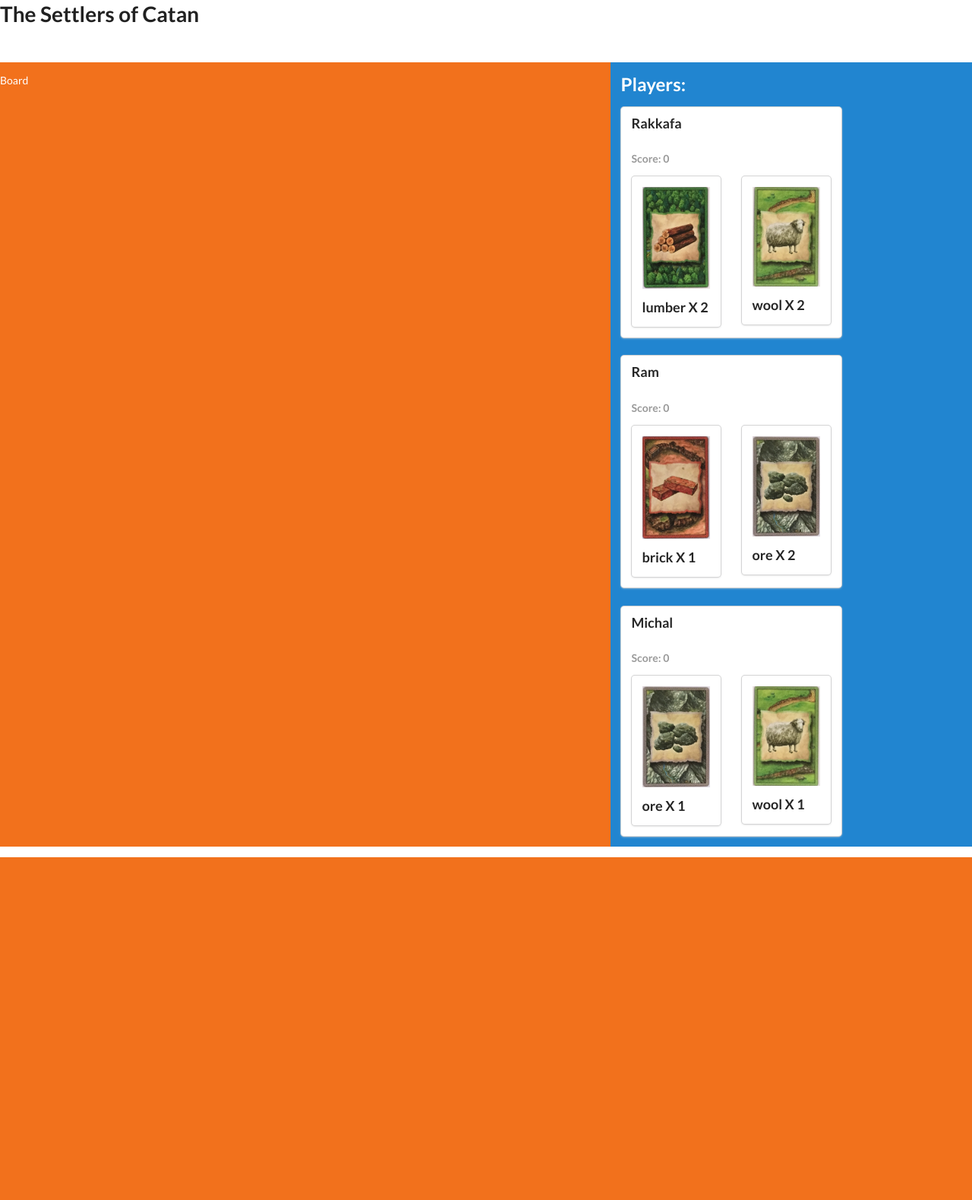
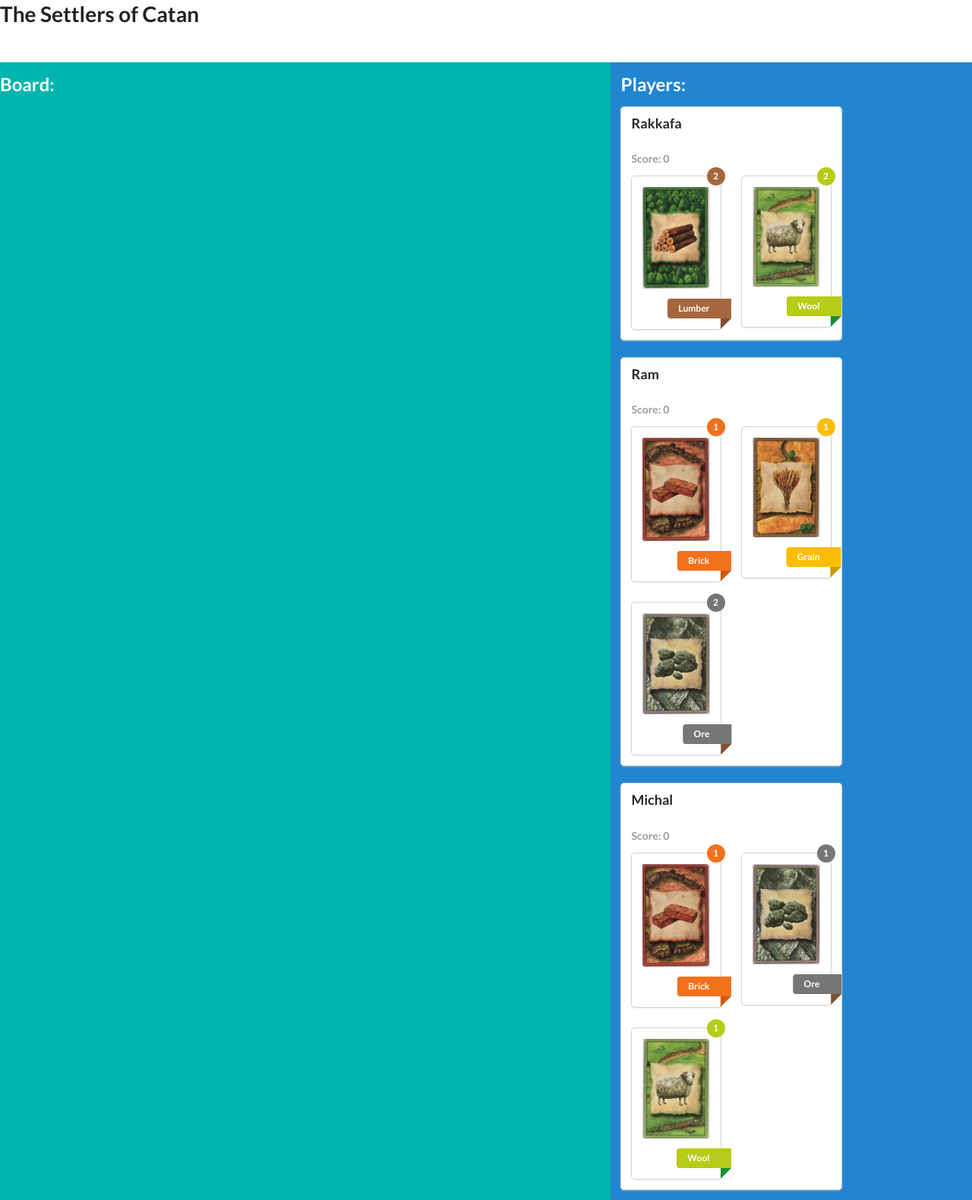
Before and after one commit to rakafaProg/catan-game, a PHP site: page / in a window 1280 px wide. Shown: the whole page at 76% size. Before the commit the page ends 1128 px from the top, so only its background shows below. Run offline with PHP 8.4, Linux system fonts and the light colour scheme; some libraries are stand-ins or nearby versions.

Commit message:
Styled resorces cards

```diff
--- a/controllers/ai.php
+++ b/controllers/ai.php
@@ -35,6 +35,8 @@
       $players[1]->getResorce('brick', 1);
       $players[0]->getResorce('wool', 1);
       $players[2]->getResorce('ore', 1);
+      $players[1]->getResorce('grain', 1);
+      $players[2]->getResorce('brick', 1);
 
       foreach ($players as $player) {
         //echo $player->getHtml();
--- a/controllers/game-board-html.php
+++ b/controllers/game-board-html.php
@@ -16,8 +16,8 @@
  <div class="ui grid">
 
    <!-- Board -->
-   <div class="orange ten wide column">
-     Board
+   <div class="teal ten wide column">
+     <h2 class="header">Board:</h2>
    </div>
    <!-- End of board -->
 
@@ -34,11 +34,13 @@
           <!-- Resorces: -->
           <div class="ui two column grid">
           <?php foreach ($player->getResorces() as $name => $amount) {
-            if ($amount > 0) { ?>
+            if ($amount > 0) {
+              $resorce = AI::$resorcesCards[$name]; ?>
             <div class="ui column"><div class="ui fluid card">
                 <div class="content">
-                  <img class="right floated small ui image" src="<?= AI::$resorcesCards[$name]->getIcon() ?>">
-                  <a class="header"><?= $name ?> X <?= $amount ?></a>
+                  <div class="floating ui <?= $resorce->getColor() ?> circular label"><?= $amount ?></div>
+                  <img class="right floated small ui image" src="<?= $resorce->getIcon() ?>">
+                  <a class="ui <?= $resorce->getColor() ?> right ribbon label"><?= $resorce->getName() ?></a>
                 </div>
             </div></div>
           <?php } } ?>
--- a/data/card-data.php
+++ b/data/card-data.php
@@ -6,43 +6,48 @@
     ];
     $cardsDataDemo = [
       'lumber' => [
-        'name' => 'lumber',
+        'name' => 'Lumber',
         'icon' => './assets/icons/cards/lumber.jpg',
         'size' => ['width'=>'50px', 'height'=>'70px'],
         'position' => ['top'=>'0', 'left'=>'0'],
         'tradable' => false,
+        'color' => 'brown',
         'type' => 0
       ],
       'brick' => [
-        'name' => 'brick',
+        'name' => 'Brick',
         'icon' => './assets/icons/cards/brick.jpg',
         'size' => ['width'=>'50px', 'height'=>'70px'],
         'position' => ['top'=>'0', 'left'=>'30px'],
         'tradable' => false,
+        'color' => 'orange',
         'type' => 0
       ],
       'grain' => [
-        'name' => 'grain',
+        'name' => 'Grain',
         'icon' => './assets/icons/cards/grain.jpg',
         'size' => ['width'=>'50px', 'height'=>'70px'],
         'position' => ['top'=>'0', 'left'=>'30px'],
         'tradable' => false,
+        'color' => 'yellow',
         'type' => 0
       ],
       'ore' => [
-        'name' => 'ore',
+        'name' => 'Ore',
         'icon' => './assets/icons/cards/ore.jpg',
         'size' => ['width'=>'50px', 'height'=>'70px'],
         'position' => ['top'=>'0', 'left'=>'30px'],
         'tradable' => false,
+        'color' => 'grey',
         'type' => 0
       ],
       'wool' => [
-        'name' => 'wool',
+        'name' => 'Wool',
         'icon' => './assets/icons/cards/wool.jpg',
         'size' => ['width'=>'50px', 'height'=>'70px'],
         'position' => ['top'=>'0', 'left'=>'30px'],
         'tradable' => false,
+        'color' => 'olive',
         'type' => 0
       ]
 
--- a/index.php
+++ b/index.php
@@ -23,29 +23,7 @@
 </head>
 
 <body>
-<div class="ui seven column grid">
-  <div class="column">
-    <?php $dataHandler->getCards(); ?>
-
-  </div>
-</div>
-
-<style>
-  .blue-bg {
-    background-color: lightblue !important;
-  }
-
-  .green-bg {
-    background-color: lightgreen !important;
-  }
-
-  .yellow-bg {
-    background-color: yellow !important;
-  }
-
-  .pink-bg {
-    background-color: lightpink !important;
-  }
-</style>
 
 </body>
+
+</html>
--- a/modules/card.php
+++ b/modules/card.php
@@ -6,13 +6,22 @@
   class Card extends Part {
     private $type;
     private $name;
+    private $color;
 
     function __construct($params) {
       parent::__construct($params);
       $this->name = $params['name'];
       $this->type = $params['type'];
+      $this->color = $params['color'];
     }
 
+    function getName() {
+      return $this->name;
+    }
+
+    function getColor() {
+      return $this->color;
+    }
 
   }
 
```
